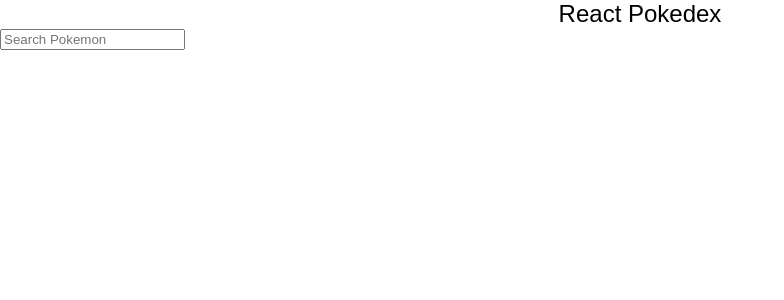
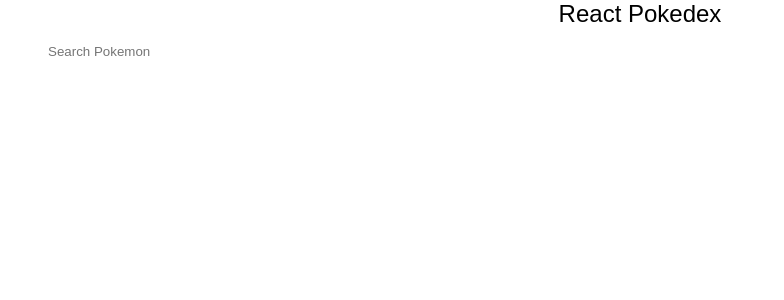
Before and after one commit to alvaroaxsmith/react-pokedex, a React (Create React App) app: page / in a window 1280 px wide. Shown: the top 300 px of the page, without its empty margins (0-784 px from the left). Built offline with nearby package versions, Linux system fonts and the light colour scheme.

Commit message:
style: add searchbar style

```diff
--- a/src/App.css
+++ b/src/App.css
@@ -13,3 +13,31 @@
   font-family: fantasy, cursive, sans-serif;
   font-size: 1.5em;
 }
+
+.searchbar-container {
+  display: flex;
+  margin: 0 auto;
+  padding: 0 2rem;
+  align-items: center;
+}
+
+.searchbar {
+  background-color: white;
+  margin-right: 1rem;
+}
+
+.searchbar input {
+  padding: 1rem;
+  box-shadow: 0 2px 2px (0, 0, 0, 0.2);
+  border: none;
+  border-radius: 0.5rem;
+}
+
+.searchbar-btn button {
+  background-color: #f5f5f5;
+  padding: 1rem;
+  border: 0.1px solid hsl(0, 0%, 50%);
+  border-radius: 0.5rem;
+  box-shadow: 0 2px 2px (0, 0, 0, 0.2);
+  color: dimgray;
+}
```
